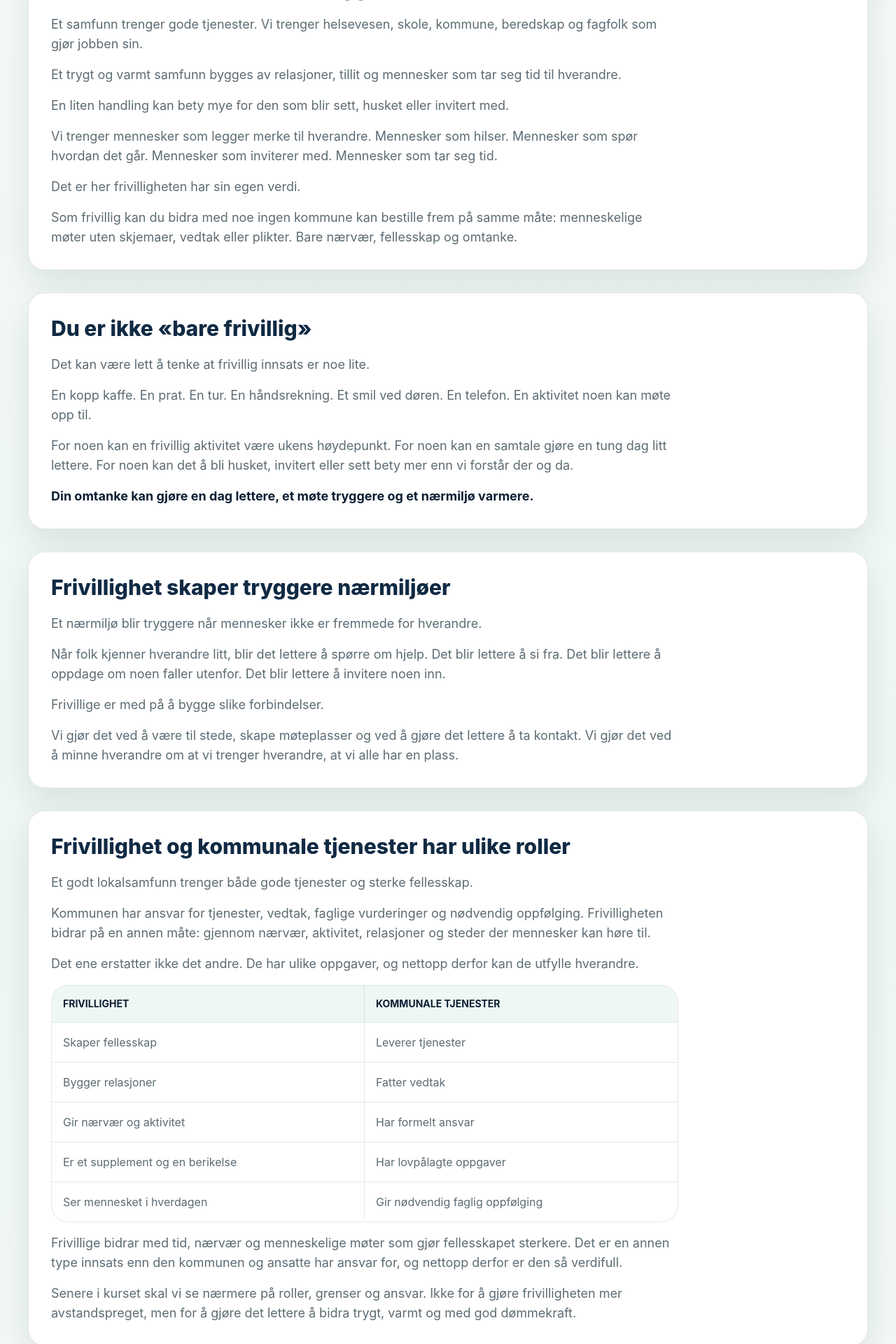
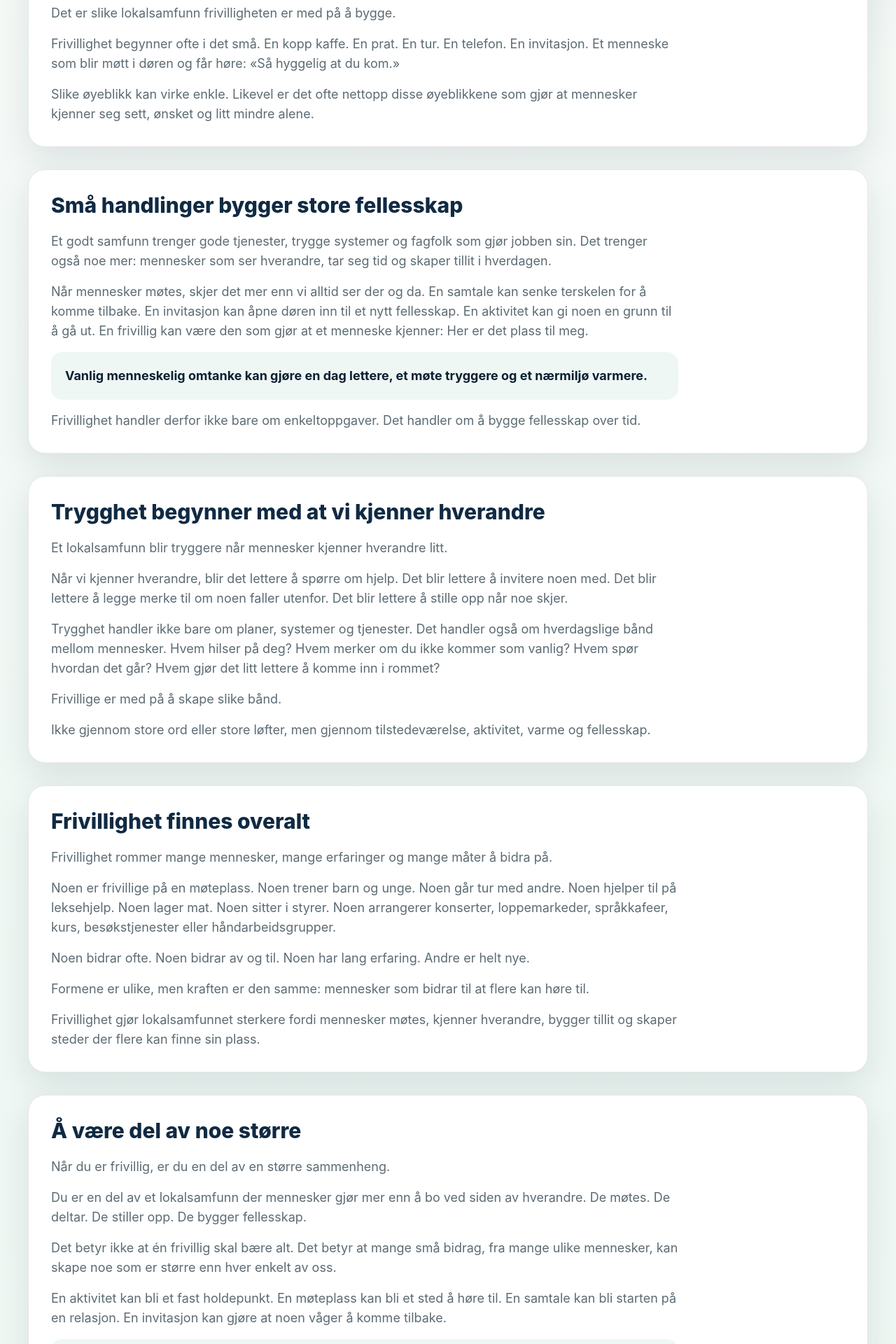
Before and after one commit to aogaa/vafskurs, a React (Vite) app: page /trygg-som-frivillig/deler/modul-1 in a window 1280 px wide. Shown: the part 640-2560 px from the top of the page at 70% size. Built offline with nearby package versions, Linux system fonts and the light colour scheme.

Commit message:
Endringer i tekst del 1 - full omskrivning

```diff
--- a/src/components/modules/ModuleOne.tsx
+++ b/src/components/modules/ModuleOne.tsx
@@ -118,14 +118,6 @@ const profileRules: { profileId: keyof typeof profiles; choices: BuildingBlockId
   { profileId: "menneskemoteren", choices: ["relasjoner", "omtanke"] },
 ];
 
-const comparisonRows = [
-  ["Skaper fellesskap", "Leverer tjenester"],
-  ["Bygger relasjoner", "Fatter vedtak"],
-  ["Gir nærvær og aktivitet", "Har formelt ansvar"],
-  ["Er et supplement og en berikelse", "Har lovpålagte oppgaver"],
-  ["Ser mennesket i hverdagen", "Gir nødvendig faglig oppfølging"],
-];
-
 function readSavedReflection() {
   if (typeof window === "undefined") {
     return "";
@@ -227,115 +219,142 @@ export function ModuleOne({ courseModule, isComplete, onComplete }: ModuleOnePro
         <h1 className="mt-3 max-w-4xl text-3xl font-extrabold leading-tight text-white sm:text-4xl md:text-5xl">
           Frivillighet er å være del av noe større
         </h1>
-        <div className="mt-5 max-w-3xl space-y-3 text-lg leading-8 text-white">
-          <p>
-            Frivillighet rommer mange mennesker, mange erfaringer og mange måter
-            å bidra på. Noen bidrar med tid, noen med kunnskap, noen med
-            praktisk hjelp, og noen med evnen til å skape gode møter mellom
-            mennesker. Sammen gjør frivillige lokalsamfunnet sterkere.
-          </p>
-        </div>
       </section>
 
-      <TextSection title="Et samfunn kan ikke bare bygges av tjenester">
+      <TextSection title="Hvorfor frivillighet betyr noe">
         <p>
-          Et samfunn trenger gode tjenester. Vi trenger helsevesen, skole,
-          kommune, beredskap og fagfolk som gjør jobben sin.
+          Se for deg et lokalsamfunn der mennesker hilser på hverandre. Der noen
+          legger merke til hvem som kommer, og hvem som ikke kommer. Der det
+          finnes steder å gå til, mennesker å møte og fellesskap å bli en del av.
+        </p>
+        <p>Det er slike lokalsamfunn frivilligheten er med på å bygge.</p>
+        <p>
+          Frivillighet begynner ofte i det små. En kopp kaffe. En prat. En tur.
+          En telefon. En invitasjon. Et menneske som blir møtt i døren og får
+          høre: «Så hyggelig at du kom.»
         </p>
         <p>
-          Et trygt og varmt samfunn bygges av relasjoner, tillit og mennesker
-          som tar seg tid til hverandre.
-        </p>
-        <p>
-          En liten handling kan bety mye for den som blir sett, husket eller
-          invitert med.
-        </p>
-        <p>
-          Vi trenger mennesker som legger merke til hverandre. Mennesker som
-          hilser. Mennesker som spør hvordan det går. Mennesker som inviterer
-          med. Mennesker som tar seg tid.
-        </p>
-        <p>Det er her frivilligheten har sin egen verdi.</p>
-        <p>
-          Som frivillig kan du bidra med noe ingen kommune kan bestille frem på
-          samme måte: menneskelige møter uten skjemaer, vedtak eller plikter.
-          Bare nærvær, fellesskap og omtanke.
+          Slike øyeblikk kan virke enkle. Likevel er det ofte nettopp disse
+          øyeblikkene som gjør at mennesker kjenner seg sett, ønsket og litt
+          mindre alene.
         </p>
       </TextSection>
 
-      <TextSection title="Du er ikke «bare frivillig»">
-        <p>Det kan være lett å tenke at frivillig innsats er noe lite.</p>
+      <TextSection title="Små handlinger bygger store fellesskap">
         <p>
-          En kopp kaffe. En prat. En tur. En håndsrekning. Et smil ved døren.
-          En telefon. En aktivitet noen kan møte opp til.
+          Et godt samfunn trenger gode tjenester, trygge systemer og fagfolk som
+          gjør jobben sin. Det trenger også noe mer: mennesker som ser hverandre,
+          tar seg tid og skaper tillit i hverdagen.
         </p>
         <p>
-          For noen kan en frivillig aktivitet være ukens høydepunkt. For noen
-          kan en samtale gjøre en tung dag litt lettere. For noen kan det å bli
-          husket, invitert eller sett bety mer enn vi forstår der og da.
+          Når mennesker møtes, skjer det mer enn vi alltid ser der og da. En
+          samtale kan senke terskelen for å komme tilbake. En invitasjon kan
+          åpne døren inn til et nytt fellesskap. En aktivitet kan gi noen en
+          grunn til å gå ut. En frivillig kan være den som gjør at et menneske
+          kjenner: Her er det plass til meg.
         </p>
-        <p className="font-bold text-harbor">
-          Din omtanke kan gjøre en dag lettere, et møte tryggere og et nærmiljø
-          varmere.
+        <p className="rounded-2xl bg-mist p-5 font-bold text-harbor">
+          Vanlig menneskelig omtanke kan gjøre en dag lettere, et møte tryggere
+          og et nærmiljø varmere.
+        </p>
+        <p>
+          Frivillighet handler derfor ikke bare om enkeltoppgaver. Det handler
+          om å bygge fellesskap over tid.
         </p>
       </TextSection>
 
-      <TextSection title="Frivillighet skaper tryggere nærmiljøer">
-        <p>Et nærmiljø blir tryggere når mennesker ikke er fremmede for hverandre.</p>
+      <TextSection title="Trygghet begynner med at vi kjenner hverandre">
+        <p>Et lokalsamfunn blir tryggere når mennesker kjenner hverandre litt.</p>
         <p>
-          Når folk kjenner hverandre litt, blir det lettere å spørre om hjelp.
-          Det blir lettere å si fra. Det blir lettere å oppdage om noen faller
-          utenfor. Det blir lettere å invitere noen inn.
+          Når vi kjenner hverandre, blir det lettere å spørre om hjelp. Det blir
+          lettere å invitere noen med. Det blir lettere å legge merke til om
+          noen faller utenfor. Det blir lettere å stille opp når noe skjer.
         </p>
-        <p>Frivillige er med på å bygge slike forbindelser.</p>
         <p>
-          Vi gjør det ved å være til stede, skape møteplasser og ved å gjøre det
-          lettere å ta kontakt. Vi gjør det ved å minne hverandre om at vi
-          trenger hverandre, at vi alle har en plass.
+          Trygghet handler ikke bare om planer, systemer og tjenester. Det
+          handler også om hverdagslige bånd mellom mennesker. Hvem hilser på
+          deg? Hvem merker om du ikke kommer som vanlig? Hvem spør hvordan det
+          går? Hvem gjør det litt lettere å komme inn i rommet?
+        </p>
+        <p>Frivillige er med på å skape slike bånd.</p>
+        <p>
+          Ikke gjennom store ord eller store løfter, men gjennom tilstedeværelse,
+          aktivitet, varme og fellesskap.
         </p>
       </TextSection>
 
-      <TextSection
-        title="Frivillighet og kommunale tjenester har ulike roller"
-      >
+      <TextSection title="Frivillighet finnes overalt">
         <p>
-          Et godt lokalsamfunn trenger både gode tjenester og sterke fellesskap.
+          Frivillighet rommer mange mennesker, mange erfaringer og mange måter å
+          bidra på.
         </p>
         <p>
-          Kommunen har ansvar for tjenester, vedtak, faglige vurderinger og
-          nødvendig oppfølging. Frivilligheten bidrar på en annen måte: gjennom
-          nærvær, aktivitet, relasjoner og steder der mennesker kan høre til.
+          Noen er frivillige på en møteplass. Noen trener barn og unge. Noen går
+          tur med andre. Noen hjelper til på leksehjelp. Noen lager mat. Noen
+          sitter i styrer. Noen arrangerer konserter, loppemarkeder, språkkafeer,
+          kurs, besøkstjenester eller håndarbeidsgrupper.
         </p>
         <p>
-          Det ene erstatter ikke det andre. De har ulike oppgaver, og nettopp
-          derfor kan de utfylle hverandre.
-        </p>
-        <div className="overflow-hidden rounded-3xl border border-harbor/10 bg-white">
-          <div className="grid grid-cols-2 bg-mist text-sm font-bold uppercase text-harbor">
-            <div className="border-r border-harbor/10 p-4">Frivillighet</div>
-            <div className="p-4">Kommunale tjenester</div>
-          </div>
-          {comparisonRows.map(([volunteer, service]) => (
-            <div
-              key={volunteer}
-              className="grid grid-cols-2 border-t border-harbor/10 text-sm leading-6 text-slate md:text-base"
-            >
-              <div className="border-r border-harbor/10 p-4">{volunteer}</div>
-              <div className="p-4">{service}</div>
-            </div>
-          ))}
-        </div>
-        <p>
-          Frivillige bidrar med tid, nærvær og menneskelige møter som gjør
-          fellesskapet sterkere. Det er en annen type innsats enn den kommunen
-          og ansatte har ansvar for, og nettopp derfor er den så verdifull.
+          Noen bidrar ofte. Noen bidrar av og til. Noen har lang erfaring. Andre
+          er helt nye.
         </p>
         <p>
-          Senere i kurset skal vi se nærmere på roller, grenser og ansvar. Ikke
-          for å gjøre frivilligheten mer avstandspreget, men for å gjøre det
-          lettere å bidra trygt, varmt og med god dømmekraft.
+          Formene er ulike, men kraften er den samme: mennesker som bidrar til
+          at flere kan høre til.
+        </p>
+        <p>
+          Frivillighet gjør lokalsamfunnet sterkere fordi mennesker møtes,
+          kjenner hverandre, bygger tillit og skaper steder der flere kan finne
+          sin plass.
         </p>
       </TextSection>
+
+      <TextSection title="Å være del av noe større">
+        <p>Når du er frivillig, er du en del av en større sammenheng.</p>
+        <p>
+          Du er en del av et lokalsamfunn der mennesker gjør mer enn å bo ved
+          siden av hverandre. De møtes. De deltar. De stiller opp. De bygger
+          fellesskap.
+        </p>
+        <p>
+          Det betyr ikke at én frivillig skal bære alt. Det betyr at mange små
+          bidrag, fra mange ulike mennesker, kan skape noe som er større enn hver
+          enkelt av oss.
+        </p>
+        <p>
+          En aktivitet kan bli et fast holdepunkt. En møteplass kan bli et sted
+          å høre til. En samtale kan bli starten på en relasjon. En invitasjon
+          kan gjøre at noen våger å komme tilbake.
+        </p>
+        <div className="rounded-2xl bg-mist p-5 text-lg font-bold leading-8 text-harbor">
+          <p>Slik bygges fellesskap.</p>
+          <p>Slik bygges tillit.</p>
+          <p>Slik bygges lokalsamfunn.</p>
+          <p>Når mennesker stiller opp for hverandre, blir samfunnet sterkere.</p>
+        </div>
+      </TextSection>
+
+      <Card className="p-6 md:p-8">
+        <h2 className="text-2xl font-extrabold leading-tight text-ink md:text-3xl">
+          Dette skal du ta med deg videre
+        </h2>
+        <ul className="mt-6 grid gap-4 md:grid-cols-2">
+          {[
+            "Frivillighet begynner ofte i små handlinger.",
+            "Små handlinger kan bygge tillit, tilhørighet og fellesskap.",
+            "Et trygt lokalsamfunn trenger mennesker som ser hverandre.",
+            "Frivillighet finnes i mange former, men bygger på samme kraft: mennesker som bidrar til fellesskapet.",
+            "Å være frivillig er å være del av noe større.",
+          ].map((item) => (
+            <li
+              key={item}
+              className="flex min-h-28 items-center rounded-2xl bg-mist p-5 text-base font-bold leading-7 text-harbor"
+            >
+              {item}
+            </li>
+          ))}
+        </ul>
+      </Card>
 
       <section className="space-y-6" aria-labelledby="community-builder-heading">
         <Card className="p-6 md:p-8">
```
